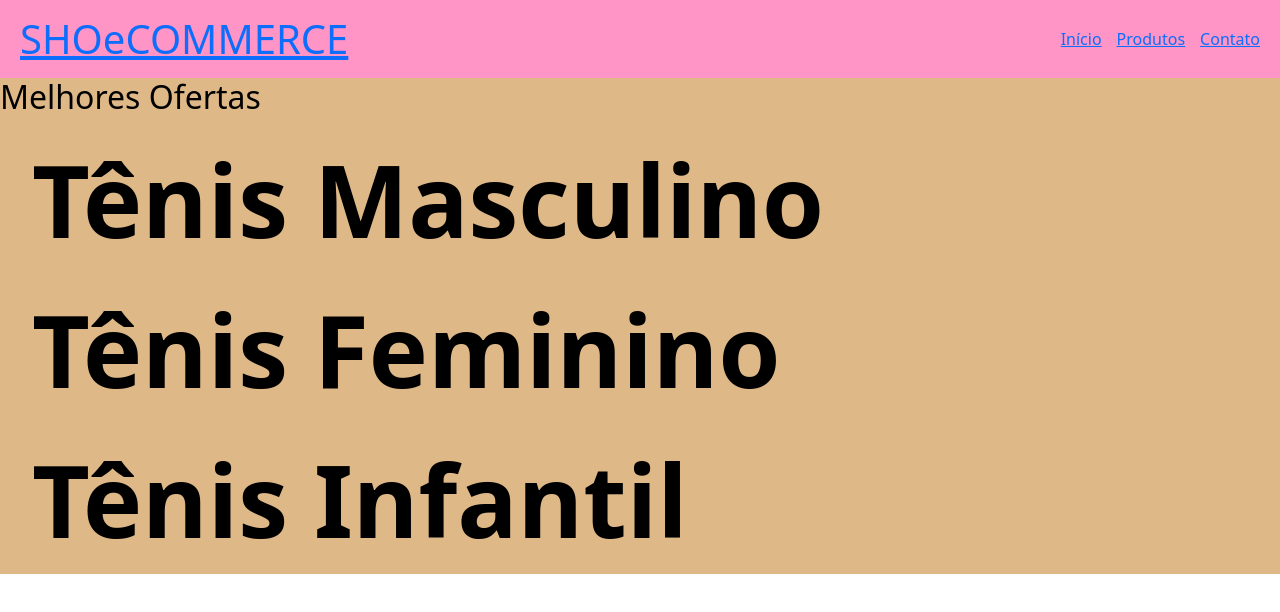
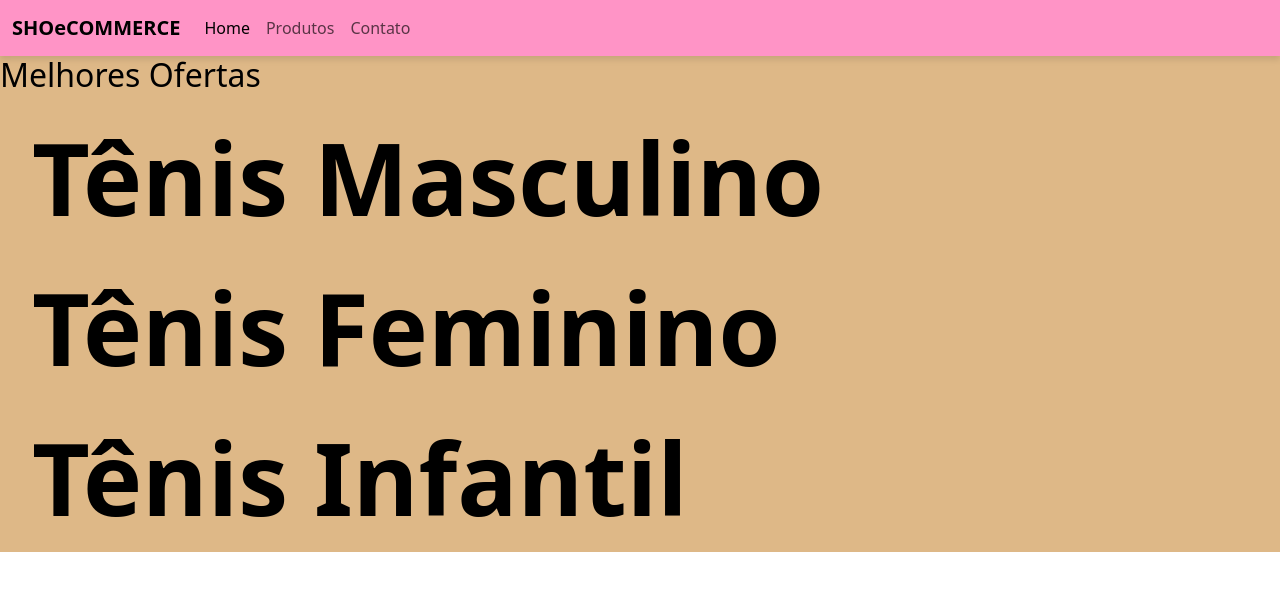
Before and after one commit to vieiranicco/REACT_CODERHOUSE, a React (Vite) app: page / in a window 1280 px wide. Shown: the top 612 px of the page. Built offline with nearby package versions, Linux system fonts and the light colour scheme.

Commit message:
ex_aula_03

```diff
--- a/src/components/NavBar/NavBar.jsx
+++ b/src/components/NavBar/NavBar.jsx
@@ -1,43 +1,41 @@
 import "./style.css"
+import "bootstrap/dist/css/bootstrap.min.css"
 
-export function NavBar() {
+export const NavBar = () => {
 	return (
-		<nav style={styles.navbar}>
-			<h1 style={styles.brand}>
-				<a href="#">SHOeCOMMERCE</a>
-			</h1>
-			<ul style={styles.menu}>
-				<li>
-					<a href="#">Início</a>
-				</li>
-				<li>
-					<a href="#">Produtos</a>
-				</li>
-				<li>
-					<a href="#">Contato</a>
-				</li>
-			</ul>
+		<nav className="navbar navbar-expand-lg">
+			<div className="container-fluid">
+				<a className="navbar-brand" href="#">
+					SHOeCOMMERCE
+				</a>
+				<button
+					className="navbar-toggler"
+					type="button"
+					data-bs-toggle="collapse"
+					data-bs-target="#navbarNav"
+				>
+					<span className="navbar-toggler-icon"></span>
+				</button>
+				<div className="collapse navbar-collapse" id="navbarNav">
+					<ul className="navbar-nav">
+						<li className="nav-item">
+							<a className="nav-link active" href="#">
+								Home
+							</a>
+						</li>
+						<li className="nav-item">
+							<a className="nav-link" href="#">
+								Produtos
+							</a>
+						</li>
+						<li className="nav-item">
+							<a className="nav-link" href="#">
+								Contato
+							</a>
+						</li>
+					</ul>
+				</div>
+			</div>
 		</nav>
 	)
 }
-
-const styles = {
-	navbar: {
-		display: "flex",
-		justifyContent: "space-between",
-		alignItems: "center",
-		padding: "15px 20px",
-		backgroundColor: "#ff94c6",
-		color: "#000"
-	},
-	brand: {
-		margin: 0
-	},
-	menu: {
-		listStyle: "none",
-		display: "flex",
-		gap: "15px",
-		padding: 0,
-		margin: 0
-	}
-}
--- a/src/components/NavBar/style.css
+++ b/src/components/NavBar/style.css
@@ -1 +1,18 @@
 @import url("https://cdn.jsdelivr.net/npm/bootstrap@5.3.0/dist/css/bootstrap.min.css");
+
+.navbar {
+	background-color: #ff94c6;
+	box-shadow: 0px 4px 6px rgba(0, 0, 0, 0.1);
+}
+
+.navbar-brand {
+	font-weight: bold;
+}
+
+.nav-link {
+	transition: color 0.3s ease-in-out;
+}
+
+.nav-link:hover {
+	color: #007bff;
+}
```
